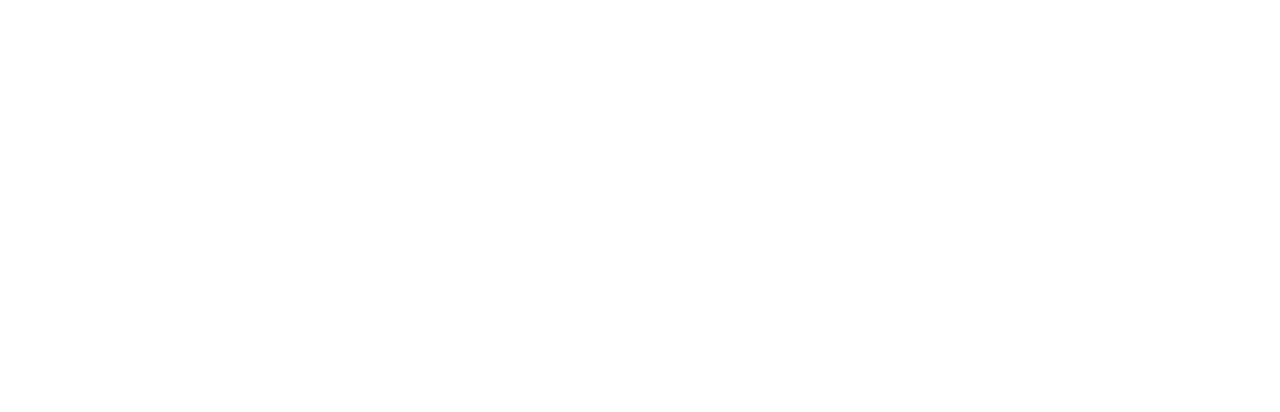
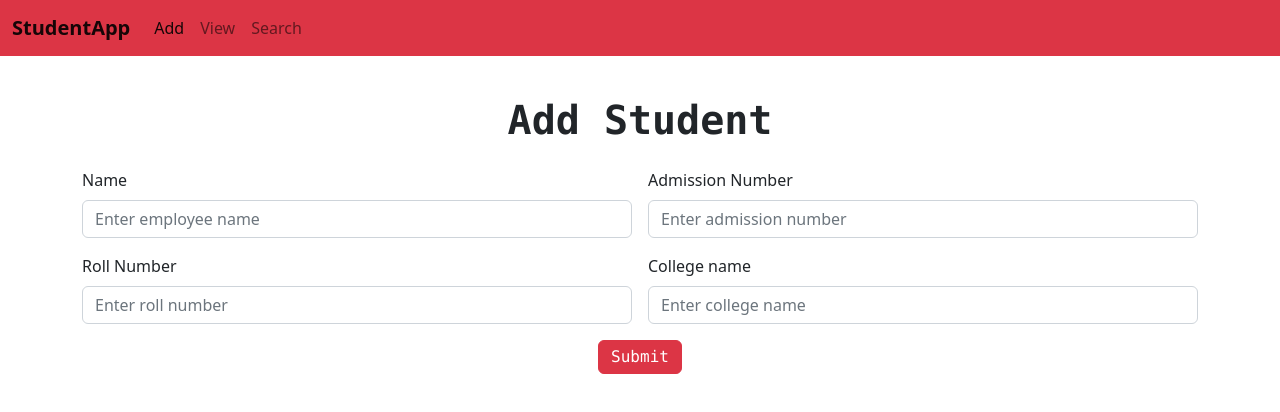
Before and after one commit to sufailbadushat/student-angular-spring-app, an Angular app: page /add in a window 1280 px wide. Before the commit this address led to /. Shown: the top 412 px of the page. Built offline with nearby package versions, Linux system fonts and the light colour scheme.

Commit message:
nav bar add

```diff
--- a/src/app/add-student/add-student.component.html
+++ b/src/app/add-student/add-student.component.html
@@ -1,3 +1,4 @@
+<app-nab-bar></app-nab-bar>
 
 
 
--- a/src/app/add-student/add-student.component.ts
+++ b/src/app/add-student/add-student.component.ts
@@ -27,7 +27,7 @@
     this.api.addStudents(data).subscribe(
       (response:any)=>{
         if (response.status == "success") {
-          alert("Product added successfully!");
+          alert("Student added successfully!");
           this.name = ""
           this.admNo = ""
           this.rollNo = ""
--- /dev/null
+++ b/src/app/nab-bar/nab-bar.component.html
@@ -0,0 +1,22 @@
+<nav class="navbar navbar-expand-lg bg-danger">
+    <div class="container-fluid">
+      <a class="navbar-brand fw-bolder" routerLink="/">StudentApp</a>
+      <button class="navbar-toggler" type="button" data-bs-toggle="collapse" data-bs-target="#navbarNav" aria-controls="navbarNav" aria-expanded="false" aria-label="Toggle navigation">
+        <span class="navbar-toggler-icon"></span>
+      </button>
+      <div class="collapse navbar-collapse" id="navbarNav">
+        <ul class="navbar-nav">
+          <li class="nav-item">
+            <a class="nav-link active" aria-current="page" routerLink="/add">Add </a>
+          </li>
+          <li class="nav-item">
+            <a class="nav-link" routerLink="/view">View</a>
+          </li>
+          <li class="nav-item">
+            <a class="nav-link" routerLink="/search">Search</a>
+          </li>
+
+        </ul>
+      </div>
+    </div>
+  </nav>
--- a/src/app/search-student/search-student.component.html
+++ b/src/app/search-student/search-student.component.html
@@ -1,4 +1,4 @@
-
+<app-nab-bar></app-nab-bar>
 
 <div class="container">
     <div class="row">
--- a/src/app/view-student/view-student.component.html
+++ b/src/app/view-student/view-student.component.html
@@ -1,4 +1,5 @@
 
+<app-nab-bar></app-nab-bar>
 
 
 <div class="container">
```
Also changed, not shown: src/app/app.module.ts (+7 -1 lines), src/app/nab-bar/nab-bar.component.ts (added, +10 -0 lines), src/app/nab-bar/nab-bar.component.css (added).
